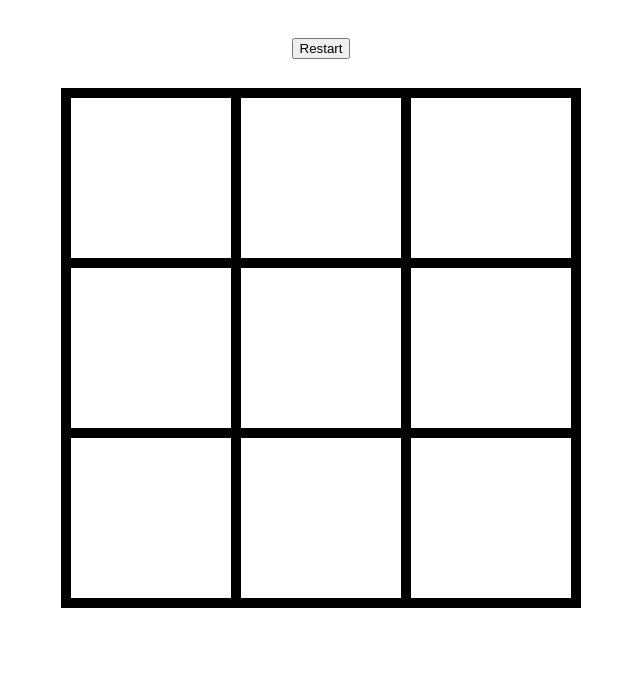
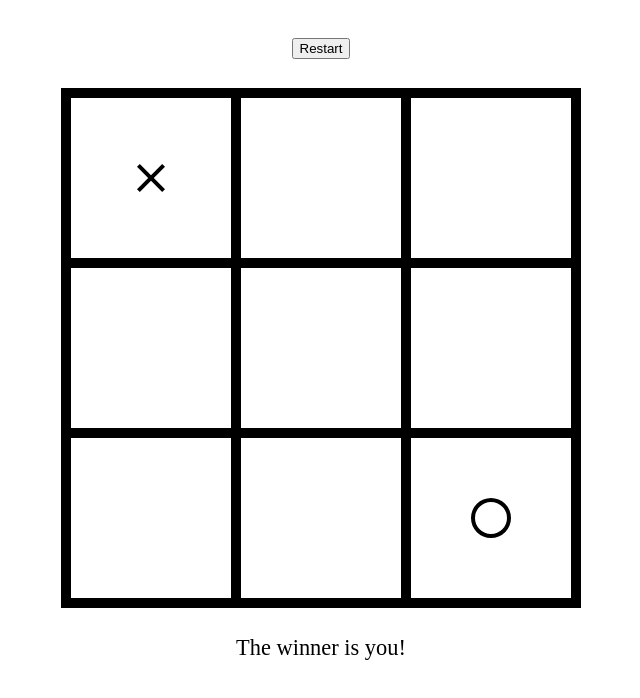
Before and after one commit to Ereiclo/tic-tac-toe, a plain HTML site: page index.html in a window 1280 px wide. Both pictures are taken after a click on the element 470 px from the left and 178 px from the top of the page. Shown: the whole page, without its empty margins (319-959 px from the left). Drawn offline with Linux system fonts and the light colour scheme.

Commit message:
fixed gui issues

```diff
--- a/script.js
+++ b/script.js
@@ -1,4 +1,4 @@
-let gameboard = (function () {
+let gameboard = (function() {
     let gameMatrix = [];
     let avaiblePositions = [];
     let placedElements = 0;
@@ -18,8 +18,8 @@ let gameboard = (function () {
                 let countColumn = 1;
 
                 for (let j = 1; j < matrixSize; ++j) {
-          if (gameMatrix[i][j] !== actualPlayer) ++count;
-          else if (gameMatrix[j][i] !== actualPlayer) ++count;
+                    if (gameMatrix[i][j] !== actualPlayer) ++countRow;
+                    else if (gameMatrix[j][i] !== actualPlayer) ++countColumn;
                 }
                 if (countRow === matrixSize || countColumn === matrixSize)
                     return actualPlayer;
@@ -60,27 +60,31 @@ let gameboard = (function () {
         gameMatrix[row][col] = elem;
         ++placedElements;
 
-    for(let i = 0; i < avaiblePositions.length;++i){
-      if(avaiblePositions[i][0] === row && avaiblePositions[i][1] === col){
-        avaiblePositions.splice(i,1);
+        for (let i = 0; i < avaiblePositions.length; ++i) {
+            if (avaiblePositions[i][0] === +row && avaiblePositions[i][1] === +col) {
+                console.log(avaiblePositions.splice(i, 1));
                 break;
             }
         }
 
+        console.table(avaiblePositions);
+
     }
 
-  function getElem(row,col){
+    function getElem(row, col) {
         return gameMatrix[row][col];
     }
 
     function iaRandomChoose(elem) {
         let randomIndex = Math.floor(Math.random() * avaiblePositions.length);
 
-    let [row, col] = avaiblePositions.splice(randomIndex, 1);
+        let [row, col] = avaiblePositions.splice(randomIndex, 1)[0];
+        console.log(row, col)
+            // console.log(avaiblePositions.splice(randomIndex, 1));
 
         placeElem(elem, row, col);
 
-    return row,col;
+        return [row, col];
     }
 
     function getMatrix() {
@@ -109,7 +113,7 @@ let gameboard = (function () {
 
     createBoard();
 
-  return { checkWinStatus, placeElem, iaRandomChoose, gameMatrix };
+    return { checkWinStatus, placeElem, iaRandomChoose, getMatrix };
 })();
 
 
@@ -128,7 +132,7 @@ document.querySelectorAll(".cell").forEach((elem) => {
                 `[data-index="${iaRow} ${iaColumn}"]`
             );
 
-      playerCell.setAtributte("data-player", 0);
+            playerCell.setAttribute("data-player", 0);
             iaCell.setAttribute("data-player", 1);
 
             let cross = document.createElement("img");
@@ -138,19 +142,19 @@ document.querySelectorAll(".cell").forEach((elem) => {
             circle.setAttribute("src", "./circle.svg");
 
             playerCell.appendChild(cross);
-      circle.appendChild(circle);
+            iaCell.appendChild(circle);
 
             let gameboardStatus = gameboard.checkWinStatus();
             let resultDiv = document.querySelector('.result');
 
-      if(gameboardStatus === 'tie'){
+            if (gameboardStatus === 'tie') {
 
                 resultDiv.innerText = 'It\'s a tie';
 
 
-      }else if(gameboardStatus === 'x'){
+            } else if (gameboardStatus === 'x') {
                 resultDiv.innerText = 'The winner is you!';
-      }else if(gameboardStatus === 'o'){
+            } else if (gameboardStatus === 'o') {
                 resultDiv.innerText = 'The computer wins!';
             }
         }
@@ -158,7 +162,7 @@ document.querySelectorAll(".cell").forEach((elem) => {
 });
 
 
-document.querySelector('.restart-section > button',(e) => {
+document.querySelector('.restart-section > button', (e) => {
     gameboard.reset();
     document.querySelectorAll('.cell').forEach((elem) => {
         elem.removeAttribute('data-player');
--- a/style.css
+++ b/style.css
@@ -1,38 +1,39 @@
-.grid{
+.grid {
     width: 500px;
     height: 500px;
     border: 10px solid;
-    background-color: black ;
+    background-color: black;
     display: grid;
     gap: 10px;
-    grid-template-columns: repeat(3,1fr) ;
+    grid-template-columns: repeat(3, 1fr);
+    grid-template-rows: repeat(3, 1fr);
 }
 
-
-.restart-section{
+.restart-section {
     display: grid;
     place-content: center;
     height: 80px;
 }
 
-.cell{
+.cell {
     background-color: white;
     display: grid;
     place-content: center;
 }
 
 body {
-
     display: grid;
     justify-content: center;
     /* align-items: center; */
     height: 100vh;
     align-content: start;
-
 }
 
-.result{
+.result {
     height: 80px;
-    text-align: center;
+    /* text-align: center; */
     font-size: 1.4rem;
+    display: grid;
+    place-items: center;
+    /* vertical-align: center; */
 }
```
Lines whose indentation alone changed are shown as unchanged.
